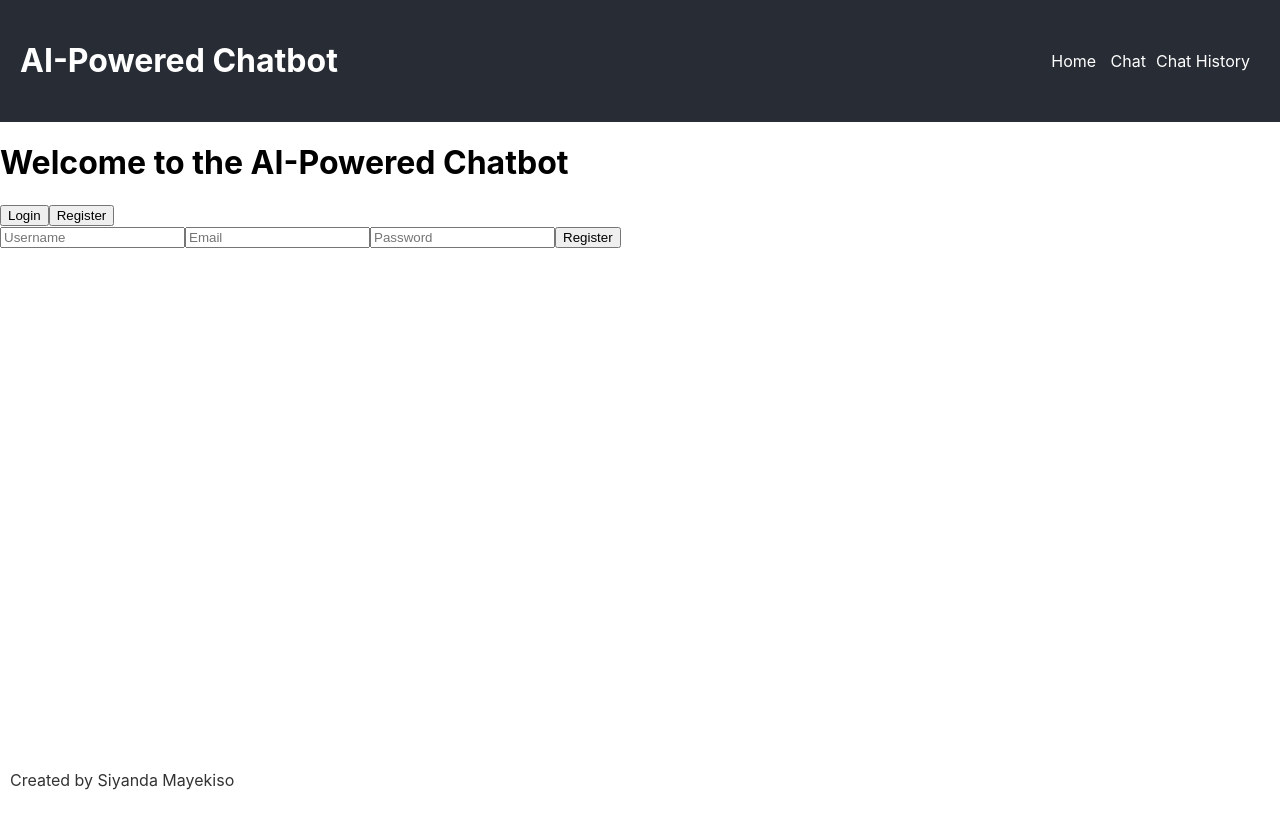
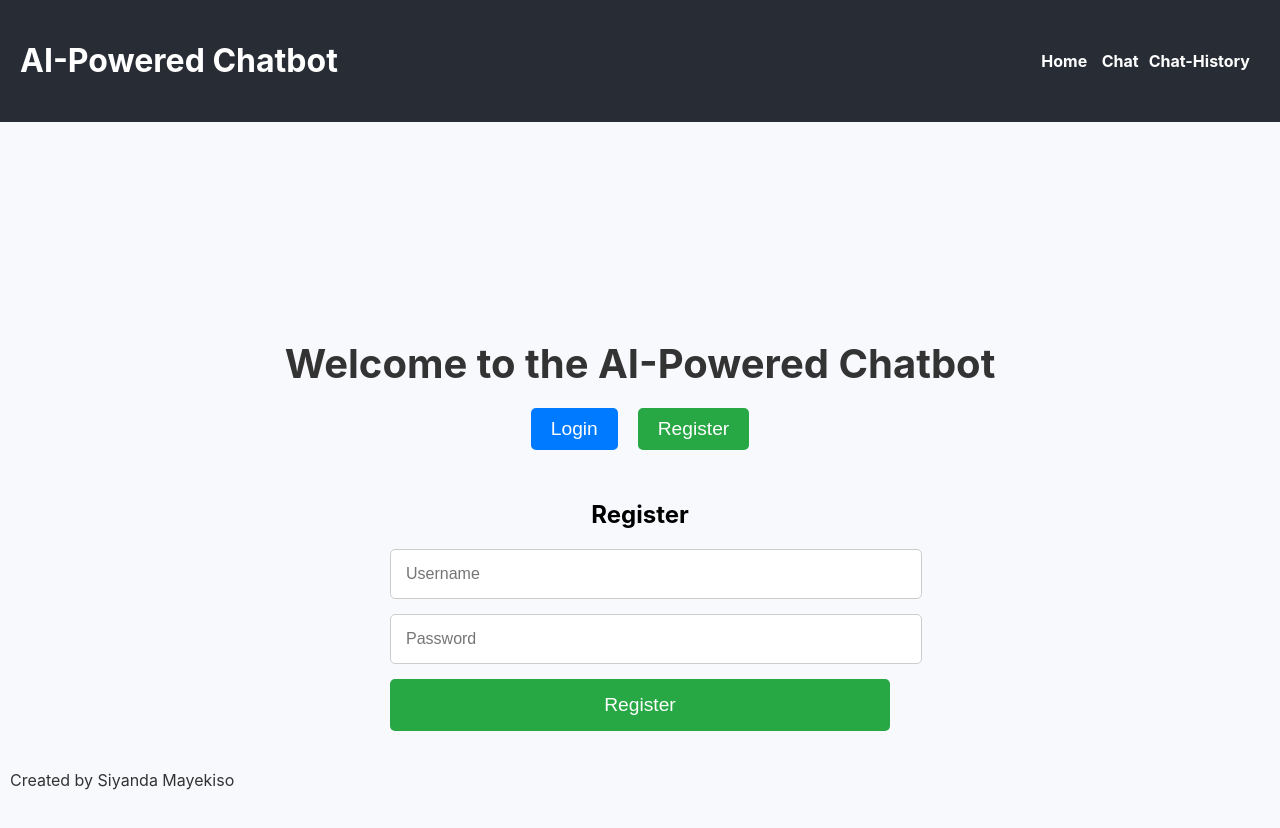
Before and after one commit to SiyandaMaykiso/AI-Powered-Chatbot, a React (Create React App) app in the folder client/: page / in a window 1280 px wide. Both pictures are taken after a click on the button "Register". Shown: the top 828 px of the page. Before the commit the page ends 800 px from the top, so only its background shows below. Built offline with nearby package versions, Linux system fonts and the light colour scheme.

Commit message:
Add Frontend components

```diff
--- /dev/null
+++ b/client/src/components/ChatHistory.css
@@ -0,0 +1,6 @@
+/* /client/src/components/ChatHistory.css */
+
+.chat-result {
+    font-size: 1.2em; /* Increase the font size */
+    margin-bottom: 15px; /* Optional: add some spacing between messages */
+  }
--- a/client/src/components/ChatHistory.js
+++ b/client/src/components/ChatHistory.js
@@ -1,5 +1,8 @@
+// /client/src/components/ChatHistory.js
+
 import React, { useState, useEffect } from 'react';
 import axios from 'axios';
+import './ChatHistory.css'; // Import the CSS file
 
 const ChatHistory = () => {
   const [chatHistory, setChatHistory] = useState([]);
@@ -10,8 +13,8 @@ const ChatHistory = () => {
       try {
         const response = await axios.get('http://localhost:3001/chat-history', {
           headers: {
-            Authorization: `Bearer ${localStorage.getItem('token')}` // Pass the JWT token for authentication
-          }
+            Authorization: `Bearer ${localStorage.getItem('token')}`, // Pass the JWT token for authentication
+          },
         });
         setChatHistory(response.data.chatHistory);
       } catch (error) {
@@ -27,7 +30,7 @@ const ChatHistory = () => {
       <h2>Your Chat History</h2>
       <ul>
         {chatHistory.map((log, index) => (
-          <li key={index}>
+          <li key={index} className="chat-result">
             <strong>You:</strong> {log.message} <br />
             <strong>Bot:</strong> {log.response}
           </li>
--- a/client/src/components/Header.js
+++ b/client/src/components/Header.js
@@ -10,7 +10,7 @@ const Header = () => {
       <nav>
         <Link to="/" style={linkStyle}>Home</Link> {/* Home link */}
         <Link to="/chat" style={linkStyle}>Chat</Link>
-        <Link to="/chat-history" style={linkStyle}>Chat History</Link> {/* Fixed the path to /chat-history */}
+        <Link to="/chat-history" style={linkStyle}>Chat-History</Link> {/* Fixed the path to /chat-history */}
       </nav>
     </header>
   );
@@ -29,6 +29,7 @@ const linkStyle = {
   marginRight: '10px',
   color: 'white',
   textDecoration: 'none',
+  fontWeight: 'bold', // Make the links bold
 };
 
 export default Header;
--- /dev/null
+++ b/client/src/components/Home.css
@@ -0,0 +1,70 @@
+/* /client/src/components/Home.css */
+.home-container {
+    display: flex;
+    flex-direction: column;
+    justify-content: center;
+    align-items: center;
+    height: 100vh;
+    text-align: center;
+    background-color: #f7f9fc;
+  }
+
+  .home-heading {
+    font-size: 2.5rem;
+    color: #333;
+    margin-bottom: 20px;
+  }
+
+  .button-container {
+    margin-bottom: 30px;
+  }
+
+  .toggle-button {
+    padding: 10px 20px;
+    margin: 0 10px;
+    border: none;
+    border-radius: 5px;
+    background-color: #007bff;
+    color: white;
+    font-size: 1.2rem;
+    cursor: pointer;
+    transition: background-color 0.3s ease;
+  }
+
+  .toggle-button:hover {
+    background-color: #0056b3;
+  }
+
+  .toggle-button.active {
+    background-color: #28a745;
+  }
+
+  .form-container {
+    width: 100%;
+    max-width: 500px;
+    margin: 0 auto;
+  }
+
+  input {
+    width: 100%;
+    padding: 15px;
+    margin-bottom: 15px;
+    border: 1px solid #ccc;
+    border-radius: 5px;
+    font-size: 1rem;
+  }
+
+  button[type="submit"] {
+    width: 100%;
+    padding: 15px;
+    background-color: #28a745;
+    color: white;
+    border: none;
+    border-radius: 5px;
+    font-size: 1.2rem;
+    cursor: pointer;
+  }
+
+  button[type="submit"]:hover {
+    background-color: #218838;
+  }
--- a/client/src/components/Home.js
+++ b/client/src/components/Home.js
@@ -3,6 +3,7 @@ import React, { useState } from 'react';
 import { useNavigate } from 'react-router-dom'; // Import useNavigate
 import Login from './Login';
 import Register from './Register';
+import './Home.css'; // Import the CSS file
 
 const Home = ({ onLoginSuccess }) => {
   const [isLogin, setIsLogin] = useState(true);
@@ -13,14 +14,37 @@ const Home = ({ onLoginSuccess }) => {
     navigate('/chat'); // Redirect to the chat page
   };
 
+  const handleRegisterSuccess = () => {
+    navigate('/chat'); // Navigate to chat after successful registration
+  };
+
   return (
-    <div>
-      <h1>Welcome to the AI-Powered Chatbot</h1>
-      <div>
-        <button onClick={() => setIsLogin(true)}>Login</button>
-        <button onClick={() => setIsLogin(false)}>Register</button>
+    <div className="home-container">
+      <h1 className="home-heading">Welcome to the AI-Powered Chatbot</h1>
+
+      <div className="button-container">
+        <button
+          className={`toggle-button ${isLogin ? 'active' : ''}`}
+          onClick={() => setIsLogin(true)}
+        >
+          Login
+        </button>
+        <button
+          className={`toggle-button ${!isLogin ? 'active' : ''}`}
+          onClick={() => setIsLogin(false)}
+        >
+          Register
+        </button>
       </div>
-      {isLogin ? <Login onLoginSuccess={handleLoginSuccess} /> : <Register />}
+
+      <div className="form-container">
+        <h2>{isLogin ? 'Login' : 'Register'}</h2>
+        {isLogin ? (
+          <Login onLoginSuccess={handleLoginSuccess} />
+        ) : (
+          <Register onRegisterSuccess={handleRegisterSuccess} />
+        )}
+      </div>
     </div>
   );
 };
--- a/client/src/components/Login.js
+++ b/client/src/components/Login.js
@@ -13,16 +13,9 @@ const Login = ({ onLoginSuccess }) => {
         username,
         password,
       });
-
-      // Assuming the response contains a token
       const { token } = response.data;
-
-      // Save the token in localStorage
       localStorage.setItem('token', token);
-
-      // Notify the parent component about successful login
       onLoginSuccess();
-
     } catch (err) {
       setError('Invalid username or password');
       console.error('Login error:', err);
@@ -30,10 +23,8 @@ const Login = ({ onLoginSuccess }) => {
   };
 
   return (
-    <div>
-      <h2>Login</h2>
+    <form onSubmit={handleLogin}>
       {error && <p style={{ color: 'red' }}>{error}</p>}
-      <form onSubmit={handleLogin}>
       <input
         type="text"
         placeholder="Username"
@@ -48,7 +39,6 @@ const Login = ({ onLoginSuccess }) => {
       />
       <button type="submit">Login</button>
     </form>
-    </div>
   );
 };
 
--- a/client/src/components/Register.js
+++ b/client/src/components/Register.js
@@ -1,50 +1,40 @@
 import React, { useState } from 'react';
 import axios from 'axios';
 
-const Register = () => {
-  const [formData, setFormData] = useState({
-    username: '',
-    email: '',
-    password: ''
-  });
+const Register = ({ onRegisterSuccess }) => {
+  const [username, setUsername] = useState('');
+  const [password, setPassword] = useState('');
+  const [error, setError] = useState('');
 
-  const handleChange = (e) => {
-    setFormData({ ...formData, [e.target.name]: e.target.value });
-  };
-
-  const handleSubmit = async (e) => {
+  const handleRegister = async (e) => {
     e.preventDefault();
     try {
-      const response = await axios.post('http://localhost:3001/register', formData);
+      const response = await axios.post('http://localhost:3001/register', {
+        username,
+        password,
+      });
       localStorage.setItem('token', response.data.token);
-      // Redirect to chat or homepage
-    } catch (error) {
-      console.error('Error registering user:', error);
+      onRegisterSuccess(); // Redirect to /chat after successful registration
+    } catch (err) {
+      setError('Error registering user');
+      console.error('Registration error:', err);
     }
   };
 
   return (
-    <form onSubmit={handleSubmit}>
+    <form onSubmit={handleRegister}>
+      {error && <p style={{ color: 'red' }}>{error}</p>}
       <input
         type="text"
-        name="username"
         placeholder="Username"
-        value={formData.username}
-        onChange={handleChange}
-      />
-      <input
-        type="email"
-        name="email"
-        placeholder="Email"
-        value={formData.email}
-        onChange={handleChange}
+        value={username}
+        onChange={(e) => setUsername(e.target.value)}
       />
       <input
         type="password"
-        name="password"
         placeholder="Password"
-        value={formData.password}
-        onChange={handleChange}
+        value={password}
+        onChange={(e) => setPassword(e.target.value)}
       />
       <button type="submit">Register</button>
     </form>
```
Lines whose indentation alone changed are shown as unchanged.
